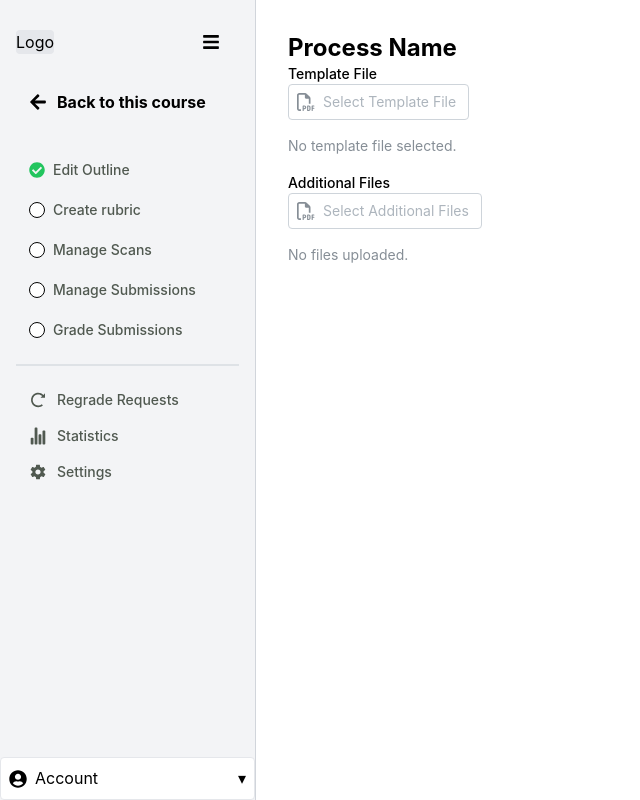
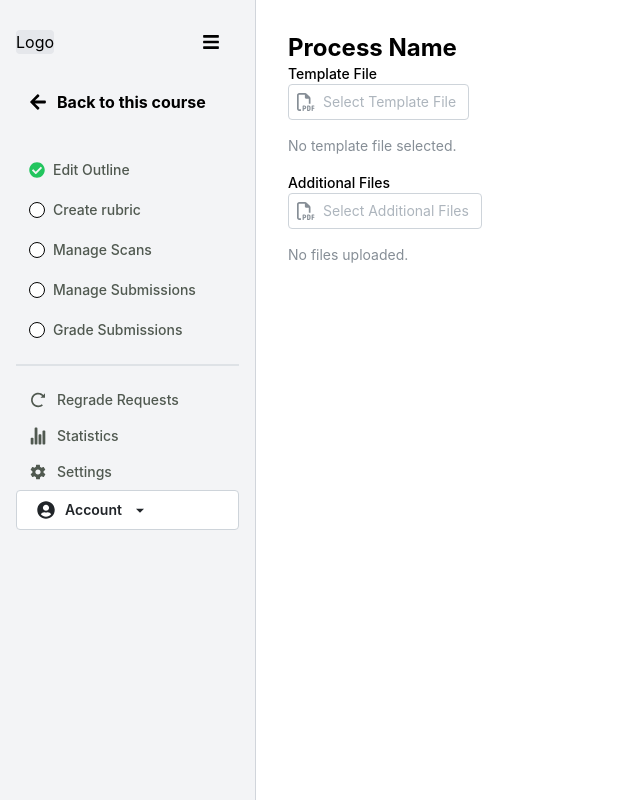
Before and after one commit to jirayu123za/PaperGrader, a Next.js app in the folder Frontend/: page /upload in a window 1280 px wide. Shown: the whole page, without its empty margins (0-640 px from the left). Built offline with nearby package versions, Linux system fonts and the light colour scheme.

Commit message:
update account component

```diff
--- a/Frontend/components/Account.tsx
+++ b/Frontend/components/Account.tsx
@@ -1,55 +1,106 @@
-import { useState } from 'react';
 import { FaUserCircle, FaQuestionCircle, FaEdit, FaSignOutAlt } from 'react-icons/fa';
-import { useFetchLogout } from '../hooks/useFetchLogout'; // นำเข้า useFetchLogout
+import { RiArrowUpSFill, RiArrowDownSFill } from "react-icons/ri";
+import { useFetchLogout } from '../hooks/useFetchLogout';
+import { Button, Text, Popover } from '@mantine/core';
 
 interface AccountMenuProps {
   isCollapsed: boolean;
 }
 
 export default function AccountMenu({ isCollapsed }: AccountMenuProps) {
-  const [accountOpened, setAccountOpened] = useState(false);
-  const { refetch: logout } = useFetchLogout(); // ใช้ refetch เพื่อเรียกฟังก์ชัน logout
+  const { mutate: logout } = useFetchLogout();
+  const iconFaUserCircle = <FaUserCircle size={18} />;
+  const iconFaQuestionCircle = <FaQuestionCircle size={16} />;
+  const iconFaEdit = <FaEdit size={16} />;
+  const iconFaSignOutAlt = <FaSignOutAlt size={16} />;
+  const iconRiArrowUpSFill = <RiArrowUpSFill size={16} />;
+  const iconRiArrowDownSFill = <RiArrowDownSFill size={16} />;
 
   return (
-    <div className={`absolute bottom-0 left-0 w-full ${isCollapsed ? 'flex justify-center' : ''}`}>
-      <button
-        onClick={() => setAccountOpened(!accountOpened)}
-        className={`w-full flex ${isCollapsed ? 'justify-center' : 'items-center justify-between'} p-2 border rounded ${accountOpened ? 'bg-gray-200' : 'bg-white'} hover:bg-gray-200`}
-      >
-        {/* ไอคอนจะอยู่ตรงกลางเมื่อ Sidebar หุบ */}
-        <FaUserCircle size={18} />
-        {/* จะแสดงคำว่า Account และลูกศรเฉพาะเมื่อ Sidebar เปิด */}
-        {!isCollapsed && (
-          <>
-            <span className="flex-grow text-left ml-2">Account</span>
-            <span>{accountOpened ? '▴' : '▾'}</span>
-          </>
-        )}
-      </button>
+    <Popover
+      position="top-start"
+      withArrow
+      shadow="md"
+      width={isCollapsed ? 160 : 260}
+    >
+      {/* ปุ่มหลัก */}
+      <Popover.Target>
+        <Button
+          h={40}
+          variant="default"
+          fullWidth
+          color="black"
+          leftSection={iconFaUserCircle}
+          rightSection={!isCollapsed ? (isCollapsed ? null : iconRiArrowDownSFill) : undefined}
+          styles={{
+            root: {
+              display: 'flex',
+              alignItems: 'center',
+              justifyContent: 'flex-start',
+              textAlign: 'left',
+              paddingLeft: isCollapsed ? '6px' : '20px',
+            },
+          }}
+        >
+          {!isCollapsed && <Text size="sm" fw={600}>Account</Text>}
+        </Button>
+      </Popover.Target>
 
-      {/* เมนูจะแสดงขึ้นไม่ว่าจะ Sidebar หุบหรือไม่ */}
-      {accountOpened && (
-        <div
-          className={`absolute ${isCollapsed ? 'left-0 bottom-full mb-2' : 'bottom-full mb-2'}
-          bg-white border rounded shadow-lg ${isCollapsed ? 'w-40' : 'w-full'}`}
-        >
-          <button className="w-full text-left p-2 flex items-center hover:bg-gray-100">
-            <FaQuestionCircle size={16} className="mr-2" />
-            Help {/* แสดงข้อความเสมอ ไม่ขึ้นกับ isCollapsed */}
-          </button>
-          <button className="w-full text-left p-2 flex items-center hover:bg-gray-100">
-            <FaEdit size={16} className="mr-2" />
-            Edit Account {/* แสดงข้อความเสมอ */}
-          </button>
-          <button
-            onClick={() => logout()}  // เรียกใช้งาน logout เมื่อคลิกปุ่ม Log Out
-            className="w-full text-left p-2 flex items-center hover:bg-gray-100 text-red-500"
+      {/* เมนูภายใน */}
+      <Popover.Dropdown p={2}>
+          <Button
+            variant="subtle"
+            color="rgba(80, 89, 80, 1)"
+            fullWidth
+            leftSection={iconFaQuestionCircle}
+            styles={{
+              root: {
+                display: 'flex',
+                alignItems: 'center',
+                justifyContent: 'flex-start',
+                textAlign: 'left',
+                paddingLeft: isCollapsed ? '12px' : '20px',
+              },
+            }}
           >
-            <FaSignOutAlt size={16} className="mr-2" />
-            Log Out {/* แสดงข้อความเสมอ */}
-          </button>
-        </div>
-      )}
-    </div>
+            <Text size="sm" fw={600}>Help</Text>
+          </Button>
+          <Button
+            variant="subtle"
+            color="rgba(80, 89, 80, 1)"
+            fullWidth
+            leftSection={iconFaEdit}
+            styles={{
+              root: {
+                display: 'flex',
+                alignItems: 'center',
+                justifyContent: 'flex-start',
+                textAlign: 'left',
+                paddingLeft: isCollapsed ? '12px' : '20px',
+              },
+            }}
+          >
+            <Text size="sm" fw={600}>Edit Account</Text>
+          </Button>
+          <Button
+            variant="subtle"
+            color="red"
+            fullWidth
+            leftSection={iconFaSignOutAlt}
+            onClick={() => logout()}
+            styles={{
+              root: {
+                display: 'flex',
+                alignItems: 'center',
+                justifyContent: 'flex-start',
+                textAlign: 'left',
+                paddingLeft: isCollapsed ? '12px' : '20px',
+              },
+            }}
+          >
+            <Text size="sm" fw={600}>Log Out</Text>
+          </Button>
+      </Popover.Dropdown>
+    </Popover>
   );
 }
```
